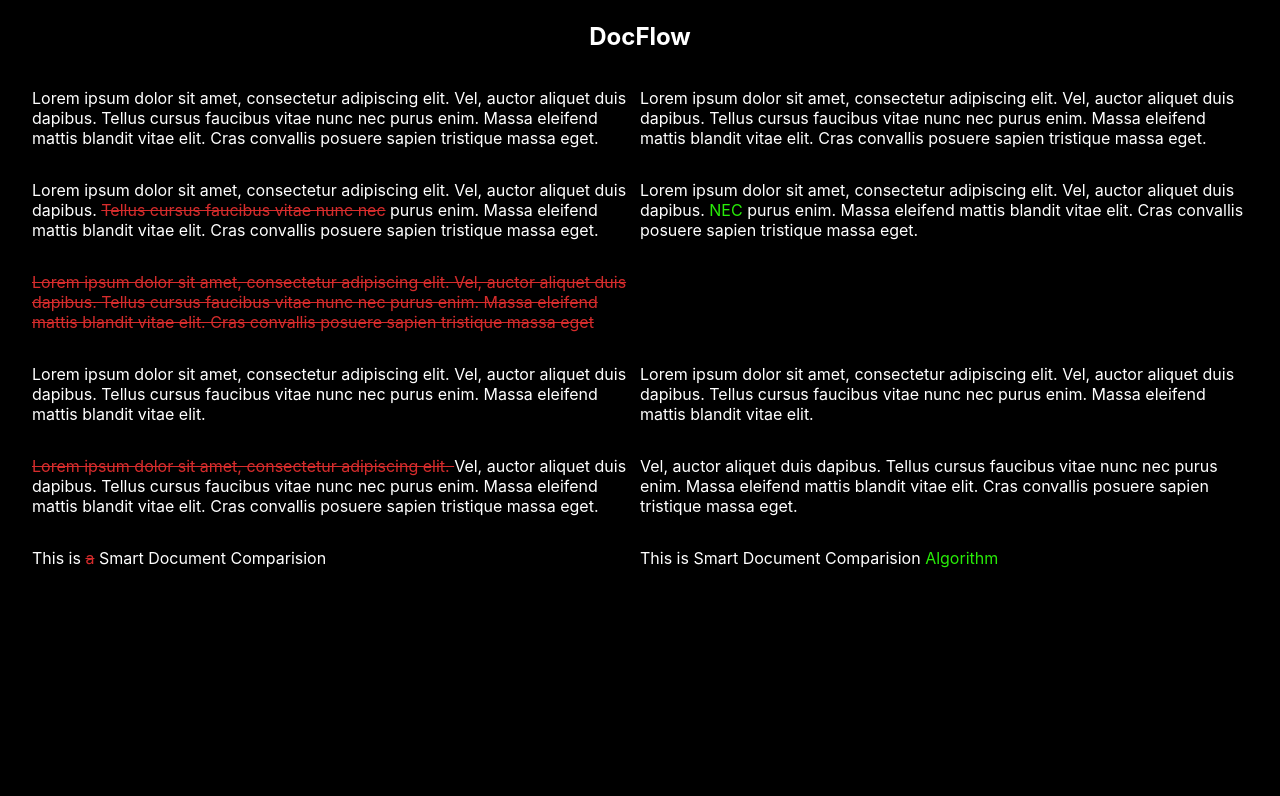
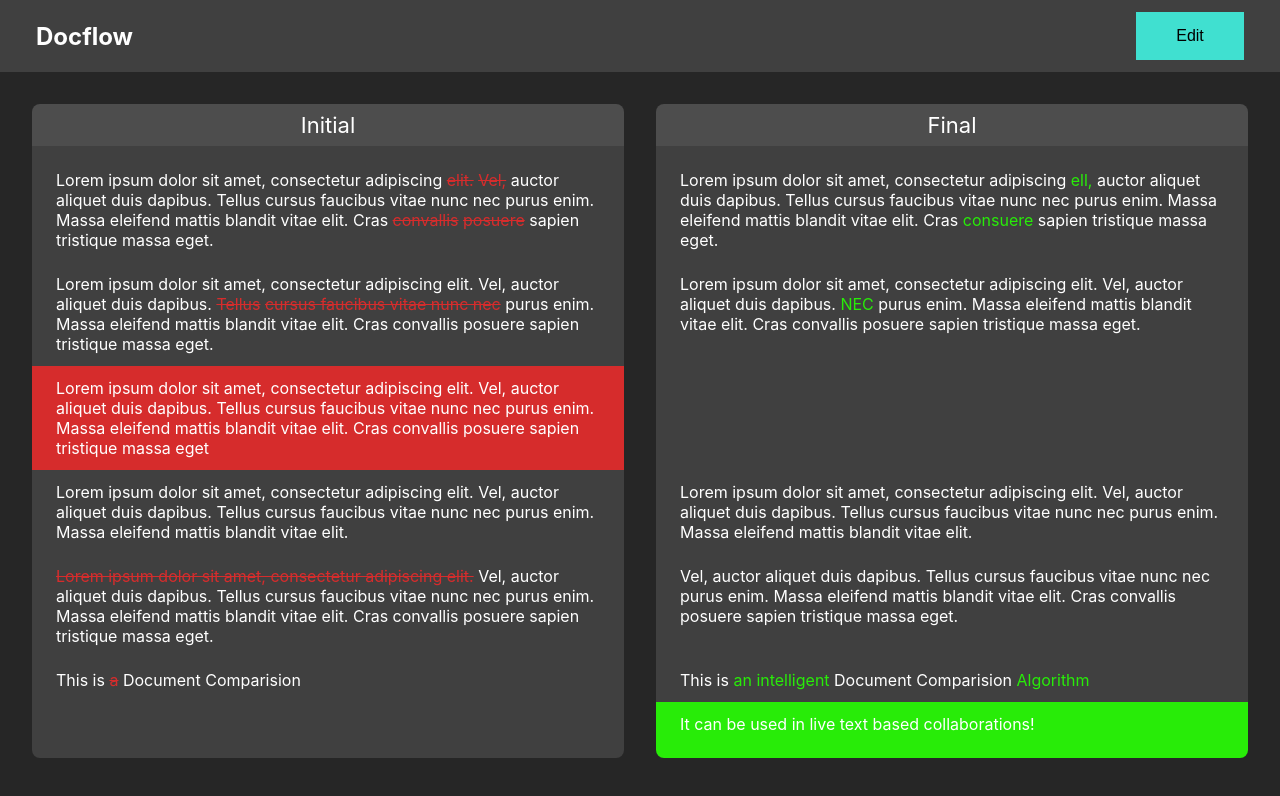
Before and after one commit to jhasuraj01/docflow, a Next.js app: page / in a window 1280 px wide. Shown: the top 796 px of the page. Built offline with nearby package versions, Linux system fonts and the light colour scheme.

Commit message:
Document Comparator Ready

```diff
--- a/components/ChangesLayout.tsx
+++ b/components/ChangesLayout.tsx
@@ -13,28 +13,47 @@ const ChangesLayout: NextPage<Props> = ({ initial, final }) => {
 
     return (
         <div>
+            <div className={styles.changeBlock}>
+                <div className={styles.container}>
+                    <div className={styles.header}>Initial</div>
+                </div>
+                <div className={styles.container}>
+                    <div className={styles.header}>Final</div>
+                </div>
+            </div>
+
             {
                 deepChanges.map((change, index) => {
                     return (
                         <div key={index} className={styles.changeBlock}>
-                            <p className={[styles.initial, styles[change.type]].join(" ")}>
+                            <div className={[styles.initial, styles[change.type]].join(" ")}>
                                 {
                                     change.type == "deepcheck"
                                     ? change.changes
                                         ?.filter(({initial}) => Boolean(initial))
-                                        .map(({initial, type}, index) => <span key={index} className={styles[type]}>{initial}</span>)
+                                        .map(({initial, type}, index) =>
+                                            <>
+                                                <span key={index} className={styles[type]}>{initial}</span>
+                                                {" "}
+                                            </>
+                                        )
                                     : change.initial
                                 }
-                            </p>
-                            <p className={[styles.final, styles[change.type]].join(" ")}>
+                            </div>
+                            <div className={[styles.final, styles[change.type]].join(" ")}>
                                 {
                                     change.type == "deepcheck"
                                     ? change.changes
                                         ?.filter(({final}) => Boolean(final))
-                                        .map(({final, type}, index) => <span key={index} className={styles[type]}>{final}</span>)
+                                        .map(({final, type}, index) =>
+                                            <>
+                                                <span key={index} className={styles[type]}>{final}</span>
+                                                {" "}
+                                            </>
+                                        )
                                     : change.final
                                 }
-                                </p>
+                                </div>
                         </div>
                     )
                 })
--- /dev/null
+++ b/components/EditorLayout.tsx
@@ -0,0 +1,29 @@
+import type { NextPage } from 'next';
+import styles from '../styles/Editor.module.scss';
+
+interface Props {
+    initial: string[],
+    final: string[]
+}
+
+const EditorLayout: NextPage<Props> = ({ initial, final }) => {
+
+    return (
+        <div className={styles.wrapper}>
+            <div className={styles.container}>
+                <div className={styles.header}>Initial</div>
+                <div id="editor-initial" className={styles.editor} contentEditable>
+                    {initial.map((text, index) => <div key={index}>{text}</div>)}
+                </div>
+            </div>
+            <div className={styles.container}>
+                <div className={styles.header}>Final</div>
+                <div id="editor-final" className={styles.editor} contentEditable>
+                    {final.map((text, index) => <div key={index}>{text}</div>)}
+                </div>
+            </div>
+        </div>
+    )
+}
+
+export default EditorLayout
--- a/components/PageHeader.tsx
+++ b/components/PageHeader.tsx
@@ -1,10 +1,16 @@
-import type { NextComponentType } from 'next'
+import type { NextComponentType, NextPage } from 'next'
 import styles from '../styles/PageHeader.module.scss'
 
-const PageHeader: NextComponentType = () => {
+interface Props {
+    buttonText: string;
+    click: (event: React.MouseEvent<HTMLButtonElement>) => void;
+}
+
+const PageHeader: NextPage<Props> = ({ buttonText, click }) => {
   return (
     <header className={styles.header}>
-        <h1>DocFlow</h1>
+        <h1>Docflow</h1>
+        <button onClick={click}>{buttonText}</button>
     </header>
   )
 }
--- a/libs/CompareText.ts
+++ b/libs/CompareText.ts
@@ -16,7 +16,7 @@ const compare = (initial: string[], final: string[]): TextChange[] => {
 
     alignedText.forEach(alignment => {
         if (alignment.type == "replacement") {
-            const paragraphAlignment = align(alignment.initial.split(""), alignment.final.split(""));
+            const paragraphAlignment = align(alignment.initial.split(" "), alignment.final.split(" "));
             textChange.push({
                 initial: undefined,
                 final: undefined,
--- a/libs/CompressAlignment.ts
+++ b/libs/CompressAlignment.ts
@@ -1,26 +1,38 @@
 import type { Change } from '../libs/Align';
+import { stringify } from 'querystring';
 
 const compressAlignment = (changes: Change[]): Change[] => {
 
     const compressedChange: Change[] = new Array();
 
     let lastChange: any = null;
+    const changesList = {
+        initial: new Array(),
+        final: new Array()
+    }
 
     changes.forEach(change => {
         if (change.type == lastChange) {
-            const currentChange = compressedChange[compressedChange.length - 1];
-            currentChange.initial += change.initial;
-            currentChange.final += change.final;
+            changesList.initial.push(change.initial);
+            changesList.final.push(change.final);
         }
         else {
+            changesList.initial = [change.initial];
+            changesList.final = [change.final];
             compressedChange.push(change);
         }
+        const currentChange = compressedChange[compressedChange.length - 1];
+        currentChange.initial = changesList.initial.join(" ");
+        currentChange.final = changesList.final.join(" ");
 
         lastChange = change.type;
     })
     return compressedChange;
 }
 
+const padspace = (text: string) => {
+    return " " + text + " ";
+}
 
 
 // const changes = compare("DISTANCE".split(""), "DISTRIBUTE".split(""));
--- a/pages/index.tsx
+++ b/pages/index.tsx
@@ -3,34 +3,64 @@ import Head from 'next/head'
 import styles from '../styles/Home.module.scss'
 import PageHeader from '../components/PageHeader';
 import ChangesLayout from '../components/ChangesLayout';
+import EditorLayout from '../components/EditorLayout';
+import { useState } from 'react';
 
-const initial = [
+let initial = [
     "Lorem ipsum dolor sit amet, consectetur adipiscing elit. Vel, auctor aliquet duis dapibus. Tellus cursus faucibus vitae nunc nec purus enim. Massa eleifend mattis blandit vitae elit. Cras convallis posuere sapien tristique massa eget.",
     "Lorem ipsum dolor sit amet, consectetur adipiscing elit. Vel, auctor aliquet duis dapibus. Tellus cursus faucibus vitae nunc nec purus enim. Massa eleifend mattis blandit vitae elit. Cras convallis posuere sapien tristique massa eget.",
     "Lorem ipsum dolor sit amet, consectetur adipiscing elit. Vel, auctor aliquet duis dapibus. Tellus cursus faucibus vitae nunc nec purus enim. Massa eleifend mattis blandit vitae elit. Cras convallis posuere sapien tristique massa eget",
     "Lorem ipsum dolor sit amet, consectetur adipiscing elit. Vel, auctor aliquet duis dapibus. Tellus cursus faucibus vitae nunc nec purus enim. Massa eleifend mattis blandit vitae elit.",
     "Lorem ipsum dolor sit amet, consectetur adipiscing elit. Vel, auctor aliquet duis dapibus. Tellus cursus faucibus vitae nunc nec purus enim. Massa eleifend mattis blandit vitae elit. Cras convallis posuere sapien tristique massa eget.",
-    "This is a Smart Document Comparision",
+    "This is a Document Comparision",
 ]
 
-const final = [
-    "Lorem ipsum dolor sit amet, consectetur adipiscing elit. Vel, auctor aliquet duis dapibus. Tellus cursus faucibus vitae nunc nec purus enim. Massa eleifend mattis blandit vitae elit. Cras convallis posuere sapien tristique massa eget.",
+let final = [
+    "Lorem ipsum dolor sit amet, consectetur adipiscing ell, auctor aliquet duis dapibus. Tellus cursus faucibus vitae nunc nec purus enim. Massa eleifend mattis blandit vitae elit. Cras consuere sapien tristique massa eget.",
     "Lorem ipsum dolor sit amet, consectetur adipiscing elit. Vel, auctor aliquet duis dapibus. NEC purus enim. Massa eleifend mattis blandit vitae elit. Cras convallis posuere sapien tristique massa eget.",
     "Lorem ipsum dolor sit amet, consectetur adipiscing elit. Vel, auctor aliquet duis dapibus. Tellus cursus faucibus vitae nunc nec purus enim. Massa eleifend mattis blandit vitae elit.",
     "Vel, auctor aliquet duis dapibus. Tellus cursus faucibus vitae nunc nec purus enim. Massa eleifend mattis blandit vitae elit. Cras convallis posuere sapien tristique massa eget.",
-    "This is  Smart Document Comparision Algorithm",
+    "This is an intelligent Document Comparision Algorithm",
+    "It can be used in live text based collaborations!"
 ]
 
 const Home: NextPage = () => {
+
+    const [currentMode, updateMode] = useState('view')
+
+    const toggleState = () => {
+        if (currentMode == "view") {
+            updateMode("edit");
+        }
+        else {
+            const editorInitial = document.getElementById("editor-initial");
+            const editorFinal = document.getElementById("editor-final");
+            initial = editorInitial?.innerText?.split("\n") || [];
+            final = editorFinal?.innerText?.split("\n") || [];
+            updateMode("view");
+        }
+
+    }
+
     return (
         <div className={styles.container}>
             <Head>
                 <title>DocFlow - Document Changes Tracker</title>
                 <meta name="description" content="DocFlow - Document Changes Tracker" />
             </Head>
-            <PageHeader />
-            <main>
-                <ChangesLayout initial={initial} final={final} />
+
+            {
+                currentMode == 'view'
+                ? <PageHeader buttonText="Edit" click={toggleState} />
+                : <PageHeader buttonText="Compare" click={toggleState} />
+            }
+
+            <main className={styles.main}>
+                {
+                    currentMode == 'view'
+                    ? <ChangesLayout initial={initial} final={final} />
+                    : <EditorLayout initial={initial} final={final} />
+                }
             </main>
         </div>
     )
--- a/styles/ChangesLayout.module.scss
+++ b/styles/ChangesLayout.module.scss
@@ -1,37 +1,87 @@
-p.initial.deletion, p.initial.replacement,
-p.initial .deletion, p.initial .replacement {
+.deletion, .replacement {
     color: #D62C2C;
     text-decoration-line: line-through;
 }
-
-p.initial.insertion, p.initial .insertion {
-    opacity: 0;
-    pointer-events: none;
+div.initial.deletion, div.initial.replacement {
+    color: white;
+    background-color: #D62C2C;
+    text-decoration: none;
 }
 
-p.initial.nochange, p.initial .nochange {
+div.final.insertion, div.final {
+    .insertion, .replacement {
+        color: #28EC08;
+        text-decoration: none;
+    }
+    color: white;
+    background-color: #28EC08;
+}
+
+div.initial.nochange, div.initial .nochange {
     color: white;
 }
 
-p.final.deletion, p.final .deletion {
-    opacity: 0;
-    pointer-events: none;
-}
-
-p.final.insertion, p.final .replacement,
-p.final .insertion, p.final .replacement {
-    color: #28EC08;
-}
-
-p.final.nochange, p.final .nochange {
+div.final.nochange, div.final .nochange {
     color: white;
 }
 
 .changeBlock {
     display: flex;
-    justify-content: center;
+    gap: 32px;
+    margin: 0 32px;
+    justify-content: stretch;
+    &>div {
+        box-sizing: border-box;
+        color: white;
+        flex-basis: 50%;
+    }
+
+    .header {
+        background-color: #4D4D4D;
+        padding: 8px;
+        text-align: center;
+        font-size: 22px;
+        border-radius: 8px 8px 0 0;
+    }
 
     .initial, .final {
         flex-basis: 50%;
+        padding: 12px 24px;
+        background-color: #404040;
+        cursor: text;
+    }
+    &:nth-child(2) {
+        .initial, .final {
+            padding-top: 24px;
+        }
+    }
+
+    &:last-child {
+        .initial, .final {
+            border-radius: 0 0 8px 8px;
+            padding-bottom: 24px;
+        }
+        margin-bottom: 100px;
+    }
+
+
+    @media (max-width: 500px) {
+        gap: 8px;
+        margin: 0 8px;
+
+        .initial, .final {
+            padding: 6px 8px;
+        }
+        &:nth-child(2) {
+            .initial, .final {
+                padding-top: 12px;
+            }
+        }
+
+        &:last-child {
+            .initial, .final {
+                padding-bottom: 12px;
+            }
+        }
     }
 }
--- /dev/null
+++ b/styles/Editor.module.scss
@@ -0,0 +1,57 @@
+.wrapper {
+    display: flex;
+    gap: 32px;
+    margin: 0 32px;
+    justify-content: stretch;
+    &>div {
+        box-sizing: border-box;
+        color: white;
+        flex-basis: 50%;
+    }
+}
+
+.editor {
+    padding: 24px;
+    display: flex;
+    flex-direction: column;
+    gap: 24px;
+    min-height: 100%;
+
+    &:focus {
+        outline: none;
+    }
+}
+
+.header {
+    background-color: #4D4D4D;
+    padding: 8px;
+    text-align: center;
+    font-size: 22px;
+}
+
+.container {
+    border-radius: 8px;
+    overflow: hidden;
+    background-color: #404040;
+    margin-bottom: 100px;
+}
+
+@media (max-width: 500px) {
+    .wrapper {
+        gap: 8px;
+        margin: 0 8px;
+    }
+
+    .editor {
+        padding: 12px 8px;
+        gap: 12px;
+    }
+
+    .header {
+        padding: 8px;
+    }
+
+    .container {
+        border-radius: 8px;
+    }
+}
--- a/styles/Home.module.scss
+++ b/styles/Home.module.scss
@@ -1,116 +1,3 @@
-.container {
-  padding: 0 2rem;
+.main {
+
 }
-
-.main {
-  min-height: 100vh;
-  padding: 4rem 0;
-  flex: 1;
-  display: flex;
-  flex-direction: column;
-  justify-content: center;
-  align-items: center;
-}
-
-.footer {
-  display: flex;
-  flex: 1;
-  padding: 2rem 0;
-  border-top: 1px solid #eaeaea;
-  justify-content: center;
-  align-items: center;
-}
-
-.footer a {
-  display: flex;
-  justify-content: center;
-  align-items: center;
-  flex-grow: 1;
-}
-
-.title a {
-  color: #0070f3;
-  text-decoration: none;
-}
-
-.title a:hover,
-.title a:focus,
-.title a:active {
-  text-decoration: underline;
-}
-
-.title {
-  margin: 0;
-  line-height: 1.15;
-  font-size: 4rem;
-}
-
-.title,
-.description {
-  text-align: center;
-}
-
-.description {
-  margin: 4rem 0;
-  line-height: 1.5;
-  font-size: 1.5rem;
-}
-
-.code {
-  background: #fafafa;
-  border-radius: 5px;
-  padding: 0.75rem;
-  font-size: 1.1rem;
-  font-family: Menlo, Monaco, Lucida Console, Liberation Mono, DejaVu Sans Mono,
-    Bitstream Vera Sans Mono, Courier New, monospace;
-}
-
-.grid {
-  display: flex;
-  align-items: center;
-  justify-content: center;
-  flex-wrap: wrap;
-  max-width: 800px;
-}
-
-.card {
-  margin: 1rem;
-  padding: 1.5rem;
-  text-align: left;
-  color: inherit;
-  text-decoration: none;
-  border: 1px solid #eaeaea;
-  border-radius: 10px;
-  transition: color 0.15s ease, border-color 0.15s ease;
-  max-width: 300px;
-}
-
-.card:hover,
-.card:focus,
-.card:active {
-  color: #0070f3;
-  border-color: #0070f3;
-}
-
-.card h2 {
-  margin: 0 0 1rem 0;
-  font-size: 1.5rem;
-}
-
-.card p {
-  margin: 0;
-  font-size: 1.25rem;
-  line-height: 1.5;
-}
-
-.logo {
-  height: 1em;
-  margin-left: 0.5rem;
-}
-
-@media (max-width: 600px) {
-  .grid {
-    width: 100%;
-    flex-direction: column;
-  }
-}
--- a/styles/PageHeader.module.scss
+++ b/styles/PageHeader.module.scss
@@ -1,13 +1,29 @@
 .header {
+    position: sticky;
+    top: 0;
     display: flex;
-    justify-content: center;
+    justify-content: space-between;
     align-items: center;
     align-content: center;
     height: 72px;
+    padding: 0 36px;
+    background-color: #404040;
+    margin-bottom: 32px;
 
     h1 {
         padding: 0;
         margin: 0;
         font-size: 24px;
     }
+
+    button {
+        cursor: pointer;
+        background-color: turquoise;
+        width: 108px;
+        height: 48px;
+        border: none;
+        outline: none;
+        -webkit-tap-highlight-color: transparent;
+        font-size: 16px;
+    }
 }
--- a/styles/globals.scss
+++ b/styles/globals.scss
@@ -2,10 +2,14 @@ html,
 body {
   padding: 0;
   margin: 0;
-  background-color: black;
+  background-color: #262626;
   color: white;
   font-family: -apple-system, BlinkMacSystemFont, Segoe UI, Roboto, Oxygen,
     Ubuntu, Cantarell, Fira Sans, Droid Sans, Helvetica Neue, sans-serif;
+}
+
+body {
+    overflow: overlay;
 }
 
 a {
```
